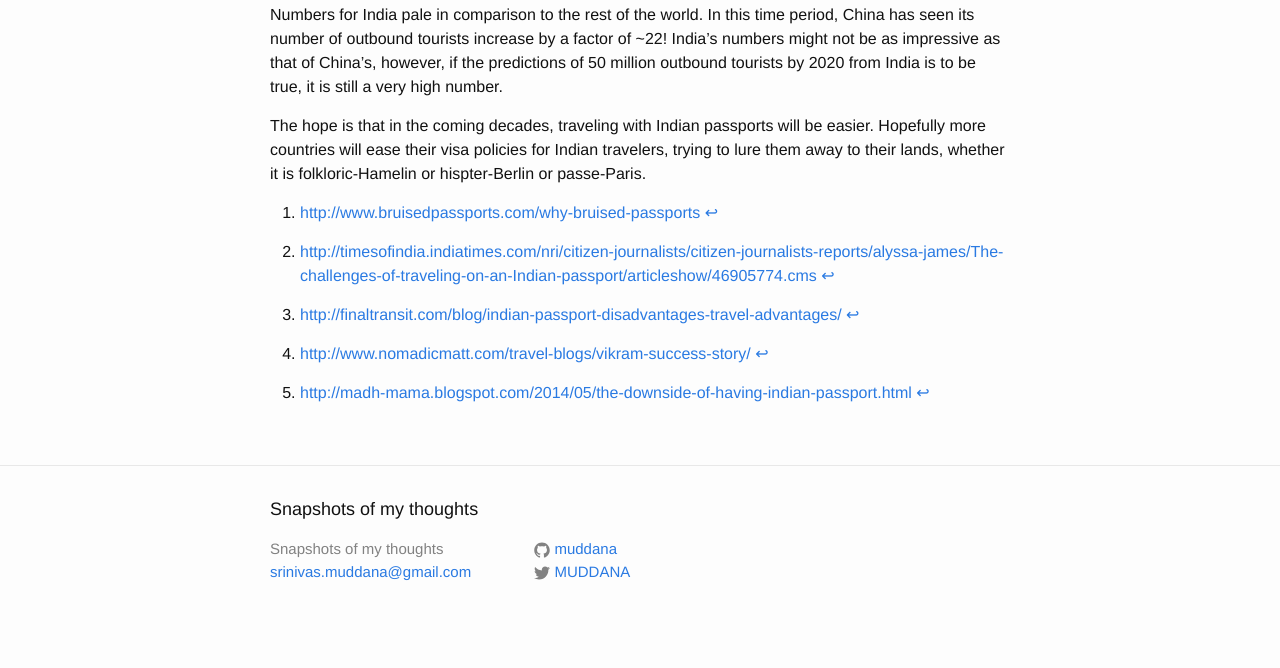
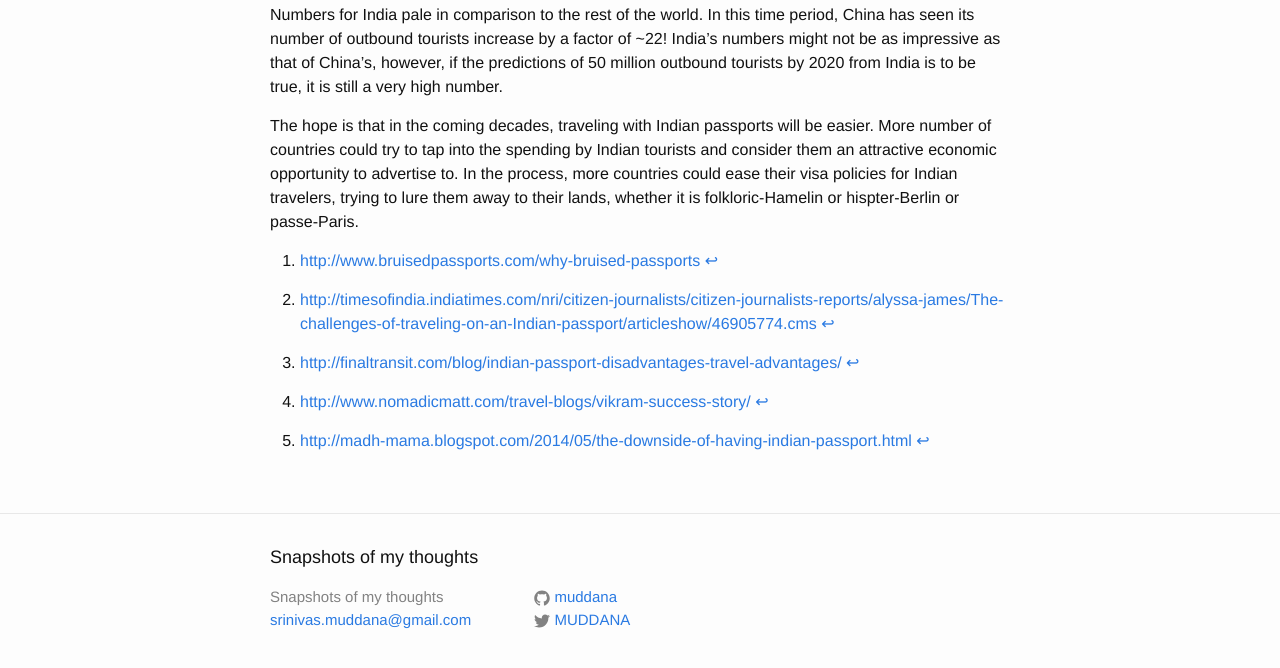
Before and after one commit to muddana/muddana.github.io, a Jekyll site: the page built from _posts/2017-04-02-tourism-India-comparison.markdown, in a window 1280 px wide and 900 px high, scrolled down 3079 px, cut to the strip 209-877 px from the top of the window. Built offline with Jekyll 4.4.1, drawn with Linux system fonts in a browser that asks for light colours; before the commit the page ends 3931 px from its top, so only the background shows below that.

Commit message:
minor update to the conclusion

```diff
--- a/_posts/2017-04-02-tourism-India-comparison.markdown
+++ b/_posts/2017-04-02-tourism-India-comparison.markdown
@@ -35,7 +35,7 @@ A comparative data showing the number of outbound tourists and their spending, f
 
 Numbers for India pale in comparison to the rest of the world. In this time period, China has seen its number of outbound tourists increase by a factor of ~22! India's numbers might not be as impressive as that of China's, however, if the predictions of 50 million outbound tourists by 2020 from India is to be true, it is still a very high number.
 
-The hope is that in the coming decades, traveling with Indian passports will be easier. Hopefully more countries will ease their visa policies for Indian travelers, trying to lure them away to their lands, whether it is folkloric-Hamelin or hispter-Berlin or passe-Paris.
+The hope is that in the coming decades, traveling with Indian passports will be easier. More number of countries could try to tap into the spending by Indian tourists and consider them an attractive economic opportunity to advertise to. In the process, more countries could ease their visa policies for Indian travelers, trying to lure them away to their lands, whether it is folkloric-Hamelin or hispter-Berlin or passe-Paris.
 
  [^1]: [http://www.bruisedpassports.com/why-bruised-passports](http://www.bruisedpassports.com/why-bruised-passports){:target="_blank"}
  [^2]: [http://timesofindia.indiatimes.com/nri/citizen-journalists/citizen-journalists-reports/alyssa-james/The-challenges-of-traveling-on-an-Indian-passport/articleshow/46905774.cms](http://timesofindia.indiatimes.com/nri/citizen-journalists/citizen-journalists-reports/alyssa-james/The-challenges-of-traveling-on-an-Indian-passport/articleshow/46905774.cms){:target="_blank"}
```
